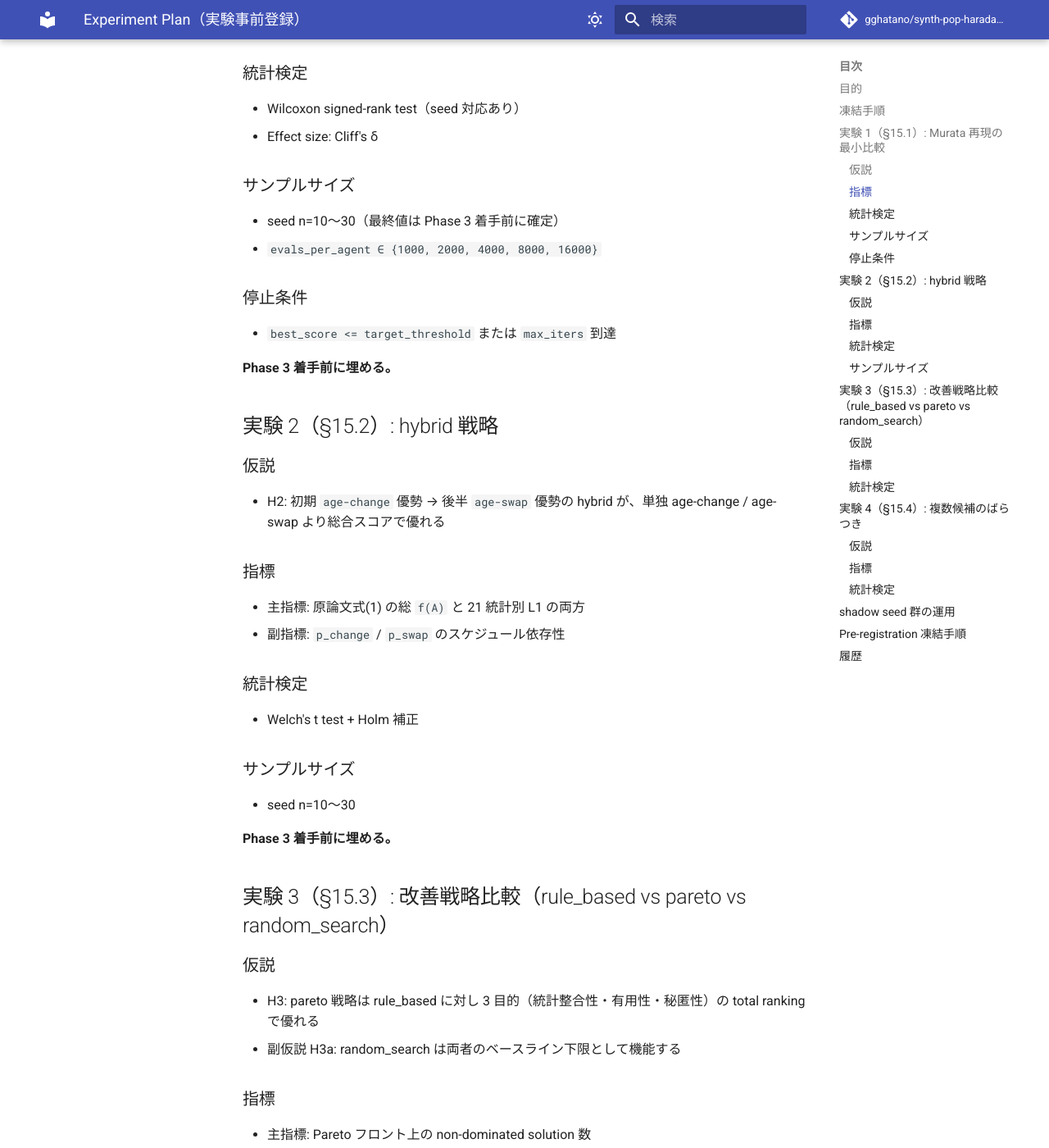
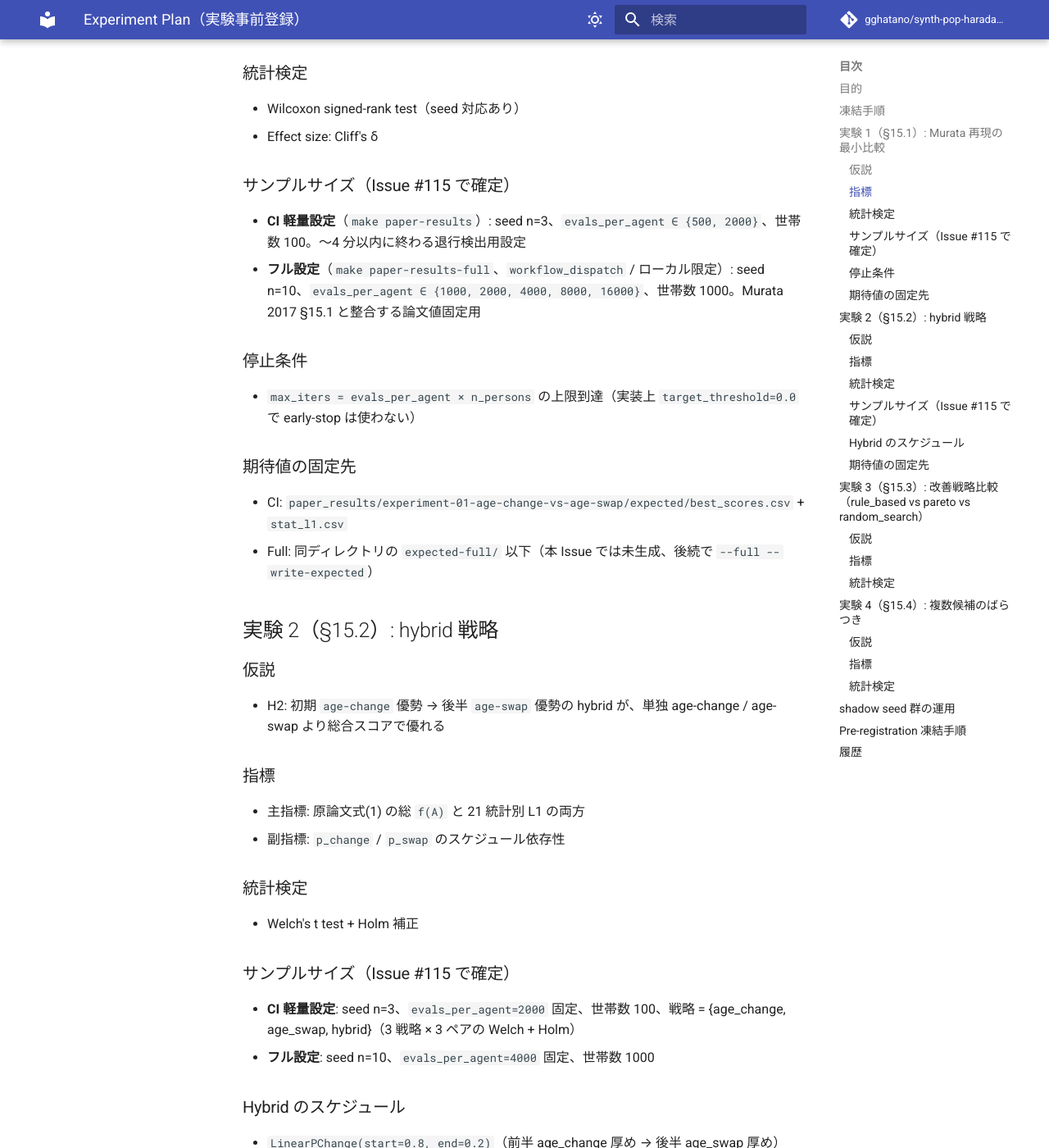
Before and after one commit to gghatano/synth-pop-harada-2024, an MkDocs documentation site: the page built from docs/experiment_plan.md, in a window 1280 px wide and 1400 px high, scrolled down 1056 px. Shown: the whole window at 82% size. Built offline with MkDocs 1.6.1 and Material for MkDocs 9.7.7, drawn with Linux system fonts in a browser that asks for light colours; comment, search, counter and statistics services are not loaded; some of the changed text lies outside the part shown.

Commit message:
docs(paper_results): top-level README + status + plan finalisation (Issue #115 Step 7)
- paper_results/README.md: 「何を固定 / なぜ固定 / 実験 3-4 が無い理由 /
  再現手順 / 想定実行時間」を非技術者にも読める粒度でまとめる
- README.md: §4.5「論文結果を再現する」節を新設し make paper-results を案内
- docs/status.md: §1 に「論文結果の固定再現」項を追加、§2 の Backlog から
  該当項目を「実験 3 / 4 + フル設定残課題」へ書き換え
- docs/experiment_plan.md: 実験 1 / 2 の「Phase 3 着手前に埋める」プレース
  ホルダを CI 軽量設定 (n=3 / 100 hh / 2 水準) とフル設定 (n=10 / 1000 hh /
  5 水準) の確定値で置換。Hybrid のスケジュールも LinearPChange(0.8, 0.2)
  に固定

Co-Authored-By: Claude Opus 4.7 (1M context) <noreply@anthropic.com>

```diff
--- a/docs/experiment_plan.md
+++ b/docs/experiment_plan.md
@@ -33,16 +33,19 @@
 - Wilcoxon signed-rank test（seed 対応あり）
 - Effect size: Cliff's δ
 
-### サンプルサイズ
+### サンプルサイズ（Issue #115 で確定）
 
-- seed n=10〜30（最終値は Phase 3 着手前に確定）
-- `evals_per_agent ∈ {1000, 2000, 4000, 8000, 16000}`
+- **CI 軽量設定**（`make paper-results`）: seed n=3、`evals_per_agent ∈ {500, 2000}`、世帯数 100。〜4 分以内に終わる退行検出用設定
+- **フル設定**（`make paper-results-full`、`workflow_dispatch` / ローカル限定）: seed n=10、`evals_per_agent ∈ {1000, 2000, 4000, 8000, 16000}`、世帯数 1000。Murata 2017 §15.1 と整合する論文値固定用
 
 ### 停止条件
 
-- `best_score <= target_threshold` または `max_iters` 到達
+- `max_iters = evals_per_agent × n_persons` の上限到達（実装上 `target_threshold=0.0` で early-stop は使わない）
 
-**Phase 3 着手前に埋める。**
+### 期待値の固定先
+
+- CI: `paper_results/experiment-01-age-change-vs-age-swap/expected/best_scores.csv` + `stat_l1.csv`
+- Full: 同ディレクトリの `expected-full/` 以下（本 Issue では未生成、後続で `--full --write-expected`）
 
 ## 実験 2（§15.2）: hybrid 戦略
 
@@ -59,11 +62,20 @@
 
 - Welch's t test + Holm 補正
 
-### サンプルサイズ
+### サンプルサイズ（Issue #115 で確定）
 
-- seed n=10〜30
+- **CI 軽量設定**: seed n=3、`evals_per_agent=2000` 固定、世帯数 100、戦略 = {age_change, age_swap, hybrid}（3 戦略 × 3 ペアの Welch + Holm）
+- **フル設定**: seed n=10、`evals_per_agent=4000` 固定、世帯数 1000
 
-**Phase 3 着手前に埋める。**
+### Hybrid のスケジュール
+
+- `LinearPChange(start=0.8, end=0.2)`（前半 age_change 厚め → 後半 age_swap 厚め）
+- 他スケジュール（constant 0.5、定数 0.2 → 0.8 reverse）は範囲外。後続 Issue で別実験として扱う
+
+### 期待値の固定先
+
+- CI: `paper_results/experiment-02-hybrid-strategy/expected/best_scores.csv`
+- Full: 同ディレクトリの `expected-full/`（本 Issue では未生成）
 
 ## 実験 3（§15.3）: 改善戦略比較（rule_based vs pareto vs random_search）
 
```
Also changed, not shown: README.md (+15 -0 lines), docs/status.md (+10 -1 lines), paper_results/README.md (added, +82 -0 lines).
